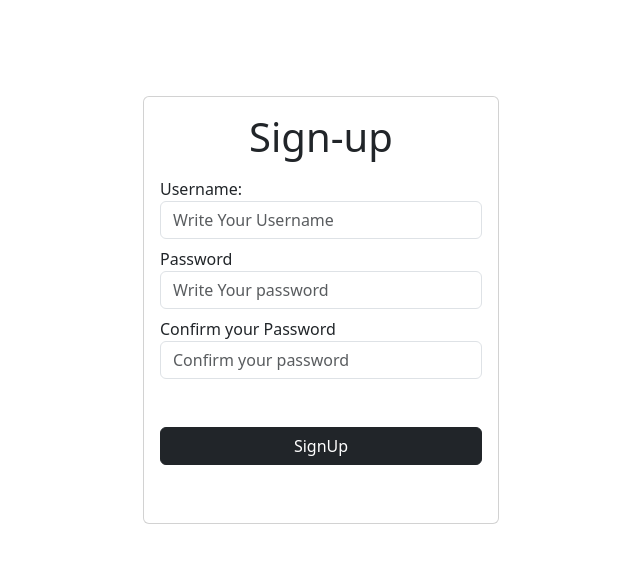
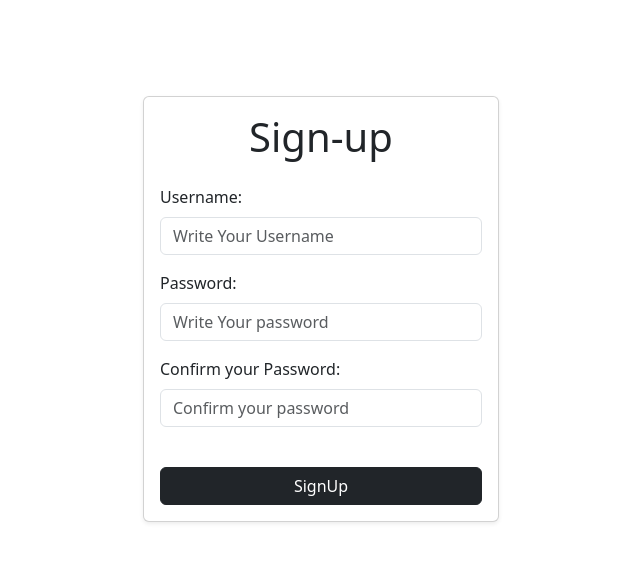
Before and after one commit to Santiago-Cegarra/Django-Task-Manager-, a Django app: page /signup/ in a window 1280 px wide. Shown: the part 56-619 px from the top of the page, without its empty margins (319-959 px from the left). Run offline with Django 5.2, Linux system fonts and the light colour scheme.

Commit message:
Fixing SignUp View and starting with .sh

```diff
--- a/tasks/templates/signup.html
+++ b/tasks/templates/signup.html
@@ -3,33 +3,35 @@
 <main class="container">
     <div class="row">
         <div class="col-md-4 offset-md-4 mt-5 py-5">
-            <form action="/signup/" method="POST" class="card card-body">
-                <h1 class="text-center">Sign-up</h1>
+            <form action="/signup/" method="POST" class="card card-body shadow-sm">
+                <h1 class="text-center mb-4">Sign-up</h1>
                 {% csrf_token %}
 
-                <div class="mb3 mt-2">
-                    <label for="username">Username:</label>
-                    <input type="text" name="username"
-                    id="username" class="form-control" placeholder="Write Your Username">
-                </div>
-                <div class="mb3 mt-2">
-                    <label for="password1">Password</label>
-                    <input type="password" name="password1"
-                    id="password1" class="form-control" placeholder="Write Your password">
-                </div>
-                <div class="mb3 mt-2">
-                    <label for="password2">Confirm your Password</label>
-                    <input type="password" name="password2"
-                    id="password2" class="form-control" placeholder="Confirm your password">
+                <div class="mb-3">
+                    <label for="username" class="form-label">Username:</label>
+                    <input type="text" name="username" id="username" class="form-control" placeholder="Write Your Username">
                 </div>
 
-                <button class="btn btn-dark mt-5">
+                <div class="mb-3">
+                    <label for="password1" class="form-label">Password:</label>
+                    <input type="password" name="password1" id="password1" class="form-control" placeholder="Write Your password">
+                </div>
+
+                <div class="mb-3">
+                    <label for="password2" class="form-label">Confirm your Password:</label>
+                    <input type="password" name="password2" id="password2" class="form-control" placeholder="Confirm your password">
+                </div>
+
+                <button type="submit" class="btn btn-dark w-100 mt-4">
                     SignUp
                 </button>
-                <h3>
-                    <strong><br>{{error}}</strong>
-                </h3>
-        </form>
+
+                {% if error %}
+                <div class="text-danger text-center mt-3">
+                    <strong>{{error}}</strong>
+                </div>
+                {% endif %}
+            </form>
         </div>
     </div>
 </main>
```
Also changed, not shown: 1 other file.
